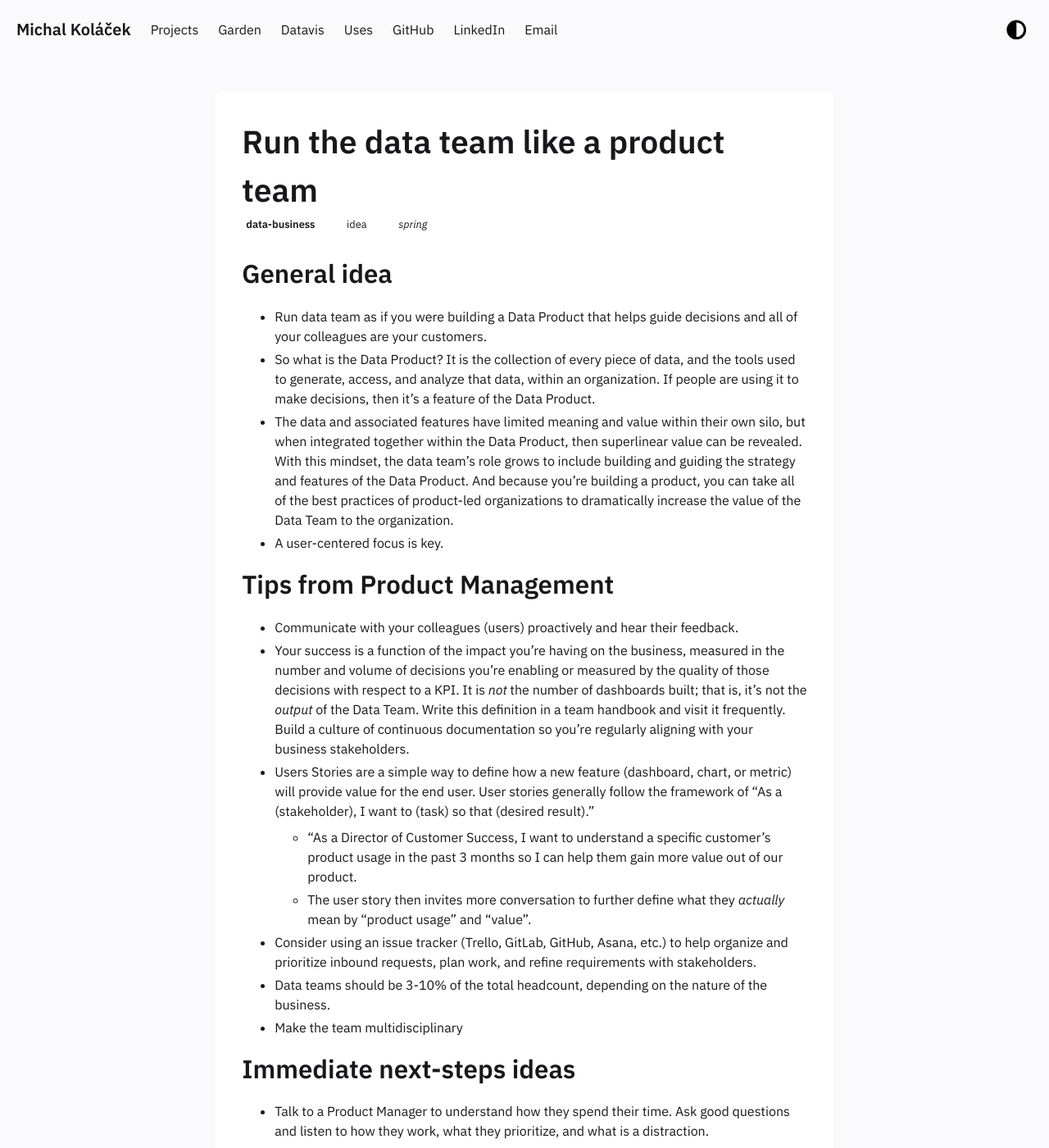
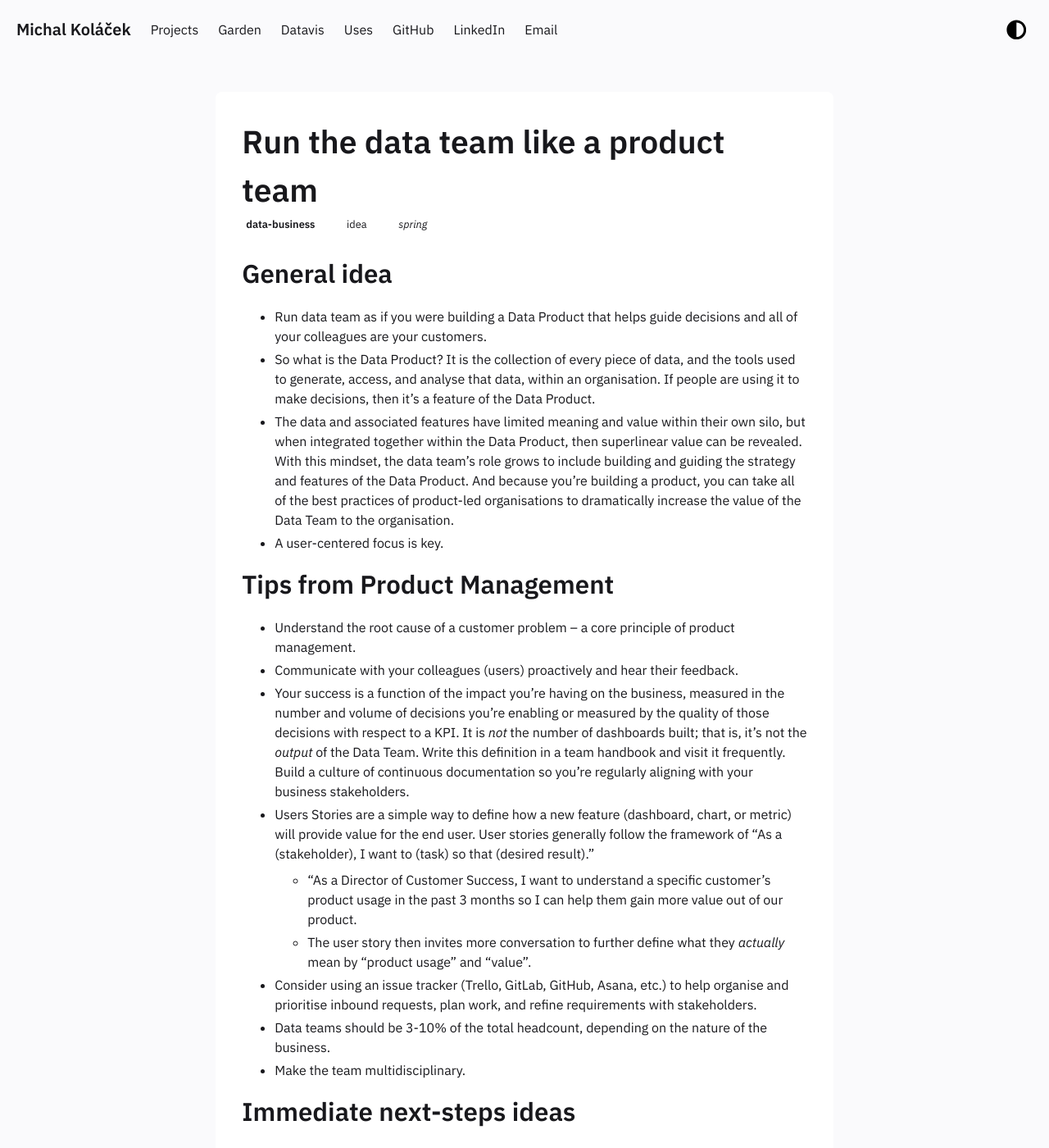
Before and after one commit to one-data-cookie/one-data-cookie.github.io, a Jekyll site: the page built from _notes/data-business/Run the data team like a product team.md, in a window 1280 px wide and 1400 px high. Shown: the whole window at 82% size. Built offline with Jekyll 4.4.1, drawn with Linux system fonts in a browser that asks for light colours; some of the changed text lies outside the part shown.

Commit message:
sync notes and files as of 2023/07/25 18:05:23 UTC

```diff
--- a/_notes/data-business/Run the data team like a product team.md
+++ b/_notes/data-business/Run the data team like a product team.md
@@ -5,31 +5,40 @@
 tags: [idea]
 season: spring
 created: 22 Jun 2021
-updated: 07 Apr 2023
-sources: https://locallyoptimistic.com/post/run-your-data-team-like-a-product-team/
+updated: 25 Jul 2023
+sources: https://locallyoptimistic.com/post/run-your-data-team-like-a-product-team/, https://locallyoptimistic.com/post/data-product-manager/
 ---
 
 ## General idea
 * Run data team as if you were building a Data Product that helps guide decisions and all of your colleagues are your customers.
-* So what is the Data Product? It is the collection of every piece of data, and the tools used to generate, access, and analyze that data, within an organization. If people are using it to make decisions, then it’s a feature of the Data Product.
-* The data and associated features have limited meaning and value within their own silo, but when integrated together within the Data Product, then superlinear value can be revealed. With this mindset, the data team’s role grows to include building and guiding the strategy and features of the Data Product. And because you’re building a product, you can take all of the best practices of product-led organizations to dramatically increase the value of the Data Team to the organization.
+* So what is the Data Product? It is the collection of every piece of data, and the tools used to generate, access, and analyse that data, within an organisation. If people are using it to make decisions, then it’s a feature of the Data Product.
+* The data and associated features have limited meaning and value within their own silo, but when integrated together within the Data Product, then superlinear value can be revealed. With this mindset, the data team’s role grows to include building and guiding the strategy and features of the Data Product. And because you’re building a product, you can take all of the best practices of product-led organisations to dramatically increase the value of the Data Team to the organisation.
 * A user-centered focus is key.
 
 
 ## Tips from Product Management
+* Understand the root cause of a customer problem – a core principle of product management.
 * Communicate with your colleagues (users) proactively and hear their feedback.
 * Your success is a function of the impact you’re having on the business, measured in the number and volume of decisions you’re enabling or measured by the quality of those decisions with respect to a KPI. It is _not_ the number of dashboards built; that is, it’s not the _output_ of the Data Team. Write this definition in a team handbook and visit it frequently. Build a culture of continuous documentation so you’re regularly aligning with your business stakeholders.
 * Users Stories are a simple way to define how a new feature (dashboard, chart, or metric) will provide value for the end user. User stories generally follow the framework of “As a (stakeholder), I want to (task) so that (desired result).”
 	* “As a Director of Customer Success, I want to understand a specific customer’s product usage in the past 3 months so I can help them gain more value out of our product.
 	* The user story then invites more conversation to further define what they _actually_ mean by “product usage” and “value”.
-* Consider using an issue tracker (Trello, GitLab, GitHub, Asana, etc.) to help organize and prioritize inbound requests, plan work, and refine requirements with stakeholders.
+* Consider using an issue tracker (Trello, GitLab, GitHub, Asana, etc.) to help organise and prioritise inbound requests, plan work, and refine requirements with stakeholders.
 * Data teams should be 3-10% of the total headcount, depending on the nature of the business.
-* Make the team multidisciplinary
+* Make the team multidisciplinary.
 
 ## Immediate next-steps ideas
-* Talk to a Product Manager to understand how they spend their time. Ask good questions and listen to how they work, what they prioritize, and what is a distraction.
+* Talk to a Product Manager to understand how they spend their time. Ask good questions and listen to how they work, what they prioritise, and what is a distraction.
 * Ask questions to try and understand the problem they’re trying to solve.
 * Take inventory to start identifying and documenting the different parts of your Data Product. This can be an excellent opportunity to talk to many different stakeholders across the company.
 
 ## NB
-* Not to confuse with this principal of [data as a product](https://medium.com/@itunpredictable/data-as-a-product-vs-data-as-a-service-d9f7e622dc55) that – similarily – talks about providing insights (DaaS), not just data (DaaP). That is to be real strategic decision partners, not just boring data-providers.
+* Not to confuse with this principal of [data as a product](https://medium.com/@itunpredictable/data-as-a-product-vs-data-as-a-service-d9f7e622dc55) that – similarly – talks about providing insights (DaaS), not just data (DaaP). That is to be real strategic decision partners, not just boring data-providers.
+
+## Hire Data Product Manager
+> We see a lot of value in separating the process of building the right thing (product) versus building the thing right (engineering). Currently, data teams rely on individuals to do both, but it’s rare to find such individuals that excel in both.
+
+- Demonstrating business value
+- Change management
+- Evangelism
+- Complex stakeholder management
```
